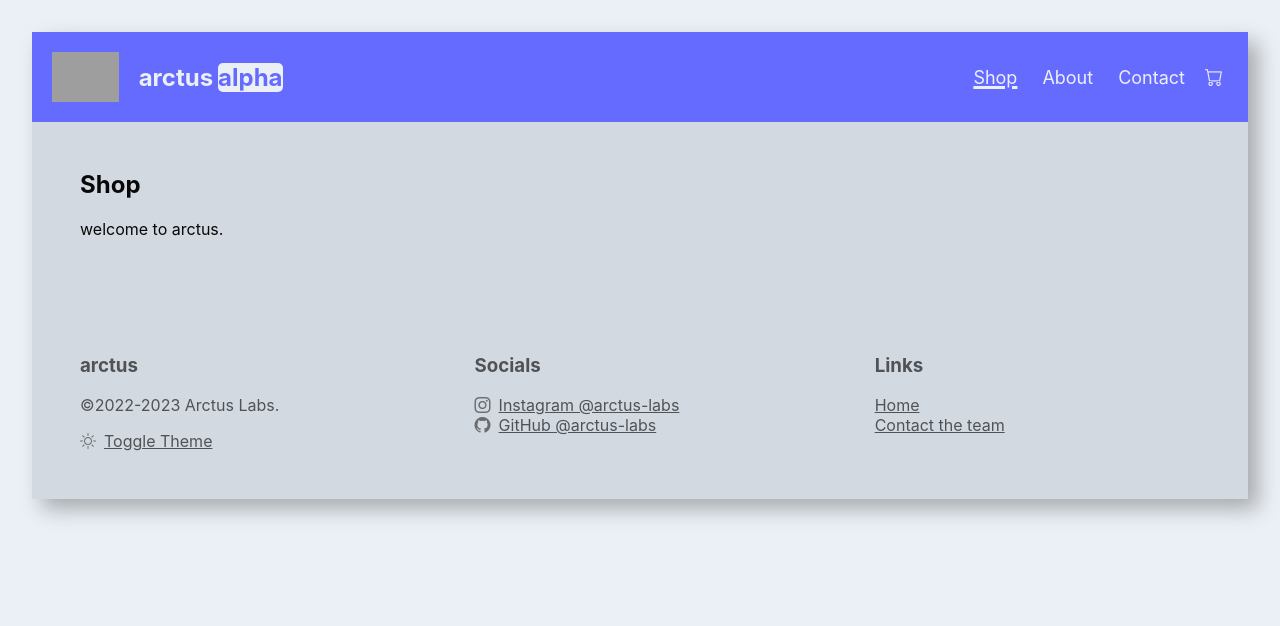
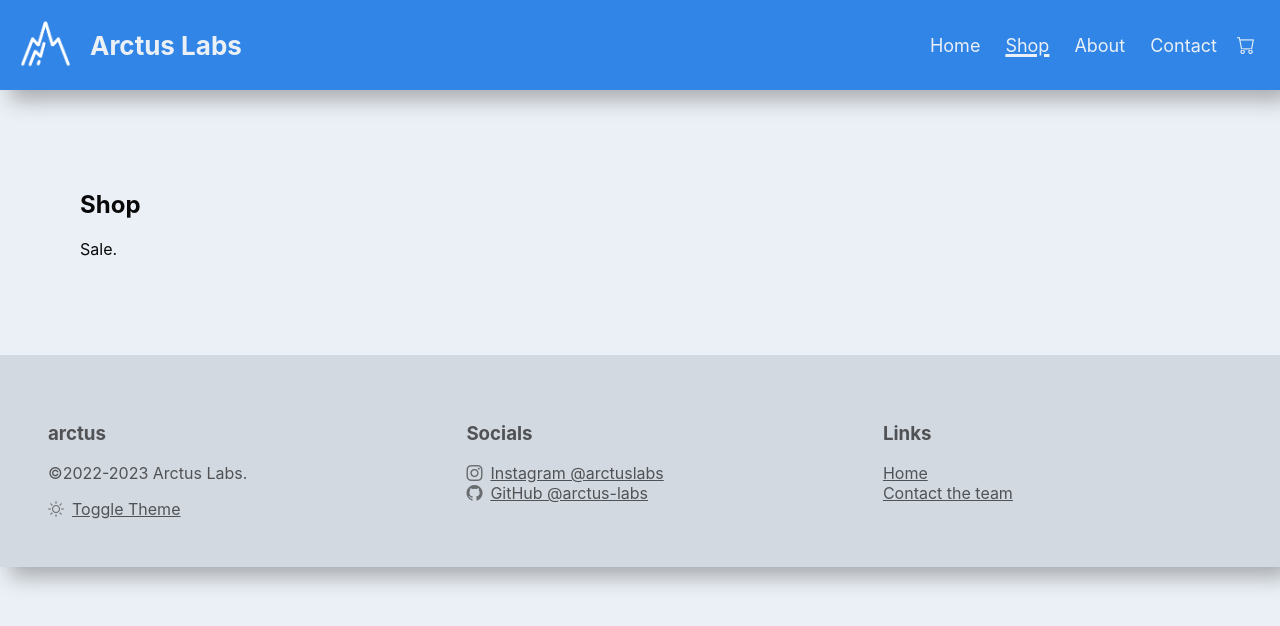
Before and after one commit to arctus-labs/shop, a Flask app: page /shop in a window 1280 px wide. Shown: the top 626 px of the page. Run offline with Flask 2, Linux system fonts and the light colour scheme; some web fonts are replaced; grey boxes are pictures that could not be loaded.

Commit message:
Improved design and fixed flickering screen when using dark mode
Co-authored-by: kelloqdan <kelloqdan@users.noreply.github.com>

```diff
--- a/arctus/app.py
+++ b/arctus/app.py
@@ -21,12 +21,12 @@ def injector():
     )
 
 @app.route('/')
-def index():
-    return flask.redirect('/shop')
+def home():
+    return flask.render_template('home.html', title='Home')
 
 @app.route('/shop')
 def shop():
-    return flask.render_template('home.html', title='Shop')
+    return flask.render_template('shop.html', title='Shop')
 
 @app.route('/about')
 def about():
--- a/arctus/config/nav.json
+++ b/arctus/config/nav.json
@@ -1,4 +1,8 @@
 [
+    {
+        "target": "/",
+        "title": "Home"
+    },
     {
         "target": "/shop",
         "title": "Shop"
--- a/arctus/config/socials.json
+++ b/arctus/config/socials.json
@@ -2,8 +2,8 @@
     {
         "platform": "Instagram",
         "icon": "instagram",
-        "url": "https://instagram.com/arctus-labs",
-        "tag": "@arctus-labs"
+        "url": "https://instagram.com/arctuslabs",
+        "tag": "@arctuslabs"
     },
     {
         "platform": "GitHub",
--- a/arctus/static/css/_vars.sass
+++ b/arctus/static/css/_vars.sass
@@ -4,7 +4,8 @@ $blacksmoke: #1c1b1e
 $white: #ebf0f6
 $whitesmoke: #d3d9e0
 
-$blue: #666bff
+$blue: #62b5e5
+$blue-strong: #3185e6
 
 $glow: #ffffff5d
 $shadow: #0000004a
--- a/arctus/static/css/arktis.css
+++ b/arctus/static/css/arktis.css
@@ -1,5 +1,5 @@
 html {
-  background: var(--bg);
+  background: none;
 }
 html * {
   color: var(--fg);
@@ -8,22 +8,22 @@ html * {
 }
 
 body {
-  background: var(--bg-light);
-  margin: 2rem;
+  margin: 0;
+  background: var(--bg);
   box-shadow: 10px 10px 20px var(--shadow);
 }
 
-@media (max-width: 1000px) {
-  body {
-    margin: 0;
-  }
-}
 header {
+  top: 0;
+  left: 0;
+  padding: 20px;
+  position: -webkit-sticky;
+  position: sticky;
   display: flex;
   align-items: center;
   justify-content: space-between;
-  padding: 20px;
   background: var(--accent);
+  box-shadow: 10px 10px 20px var(--shadow);
 }
 header * {
   color: #ebf0f6;
@@ -37,7 +37,7 @@ header .brand img {
   margin-right: 20px;
 }
 header .brand h1 {
-  font-size: 24px;
+  font-size: 26px;
   font-weight: bold;
   margin: 0;
 }
@@ -63,7 +63,7 @@ header .links .bi {
 }
 
 main {
-  margin: 3rem;
+  padding: 5rem;
 }
 
 footer {
@@ -77,21 +77,6 @@ footer * {
 }
 footer i {
   margin-right: 0.5rem;
-}
-@media (max-width: 700px) {
-  header h1 {
-    display: none;
-  }
-  footer {
-    text-align: center;
-    display: block;
-  }
-  body {
-    box-shadow: none;
-  }
-  html {
-    background: var(--bg-light);
-  }
 }
 a {
   text-decoration: none;
--- a/arctus/static/css/arktis.sass
+++ b/arctus/static/css/arktis.sass
@@ -6,26 +6,29 @@ html
         font-family: 'Inter'
         transition: 0.2s
 
-    background: var(--bg)
+    background: none
 
 body
-    background: var(--bg-light)
-    margin: 2rem
+    margin: 0
+
+    background: var(--bg)
     box-shadow: 10px 10px 20px var(--shadow)
 
-@media (max-width: 1000px)
-    body
-        margin: 0
+header
+    top: 0
+    left: 0
+    // width: 100%
+    padding: 20px
+    position: sticky
 
-header
     display: flex
     align-items: center
     justify-content: space-between
-    padding: 20px
 
     *
         color: $white
     background: var(--accent)
+    box-shadow: 10px 10px 20px var(--shadow)
 
     .brand
         display: flex
@@ -36,7 +39,7 @@ header
             margin-right: 20px
 
         h1
-            font-size: 24px
+            font-size: 26px
             font-weight: bold
             margin: 0
 
@@ -61,7 +64,7 @@ header
             margin-right: 5px
 
 main
-    margin: 3rem
+    padding: 5rem
 
 footer
     padding: 3rem
@@ -80,24 +83,6 @@ footer
     section
         // margin-left: 2rem
 
-@media (max-width: 700px)
-    header
-        h1
-            display: none
-
-    footer
-        // position: absolute
-        // bottom: 1rem
-
-        text-align: center
-        display: block
-
-    body
-        box-shadow: none
-
-    html
-        background: var(--bg-light)
-
 a
     text-decoration: none
 
--- /dev/null
+++ b/arctus/static/css/responsive.css
@@ -0,0 +1,15 @@
+@media (max-width: 700px) {
+  header h1 {
+    display: none;
+  }
+  footer {
+    text-align: center;
+    display: block;
+  }
+  body {
+    box-shadow: none;
+  }
+  html {
+    background: var(--bg-light);
+  }
+}/*# sourceMappingURL=responsive.css.map */
--- /dev/null
+++ b/arctus/static/css/responsive.sass
@@ -0,0 +1,17 @@
+@media (max-width: 700px)
+    header
+        h1
+            display: none
+
+    footer
+        // position: absolute
+        // bottom: 1rem
+
+        text-align: center
+        display: block
+
+    body
+        box-shadow: none
+
+    html
+        background: var(--bg-light)
--- a/arctus/static/css/theme.css
+++ b/arctus/static/css/theme.css
@@ -5,14 +5,14 @@
 
 html.dark {
   --fg: #ebf0f6;
-  --accent: #666bff;
+  --accent: #3185e6;
   --bg: #080808;
   --bg-light: #1c1b1e;
 }
 
 html.light {
   --fg: #080808;
-  --accent: #666bff;
+  --accent: #3185e6;
   --bg: #ebf0f6;
   --bg-light: #d3d9e0;
 }/*# sourceMappingURL=theme.css.map */
--- a/arctus/static/css/theme.sass
+++ b/arctus/static/css/theme.sass
@@ -7,7 +7,7 @@
 html.dark
     --fg: #{$white}
 
-    --accent: #{$blue}
+    --accent: #{$blue-strong}
 
     --bg: #{$black}
     --bg-light: #{$blacksmoke}
@@ -15,7 +15,7 @@ html.dark
 html.light
     --fg: #{$black}
 
-    --accent: #{$blue}
+    --accent: #{$blue-strong}
 
     --bg: #{$white}
     --bg-light: #{$whitesmoke}
--- a/arctus/static/js/arktis.js
+++ b/arctus/static/js/arktis.js
@@ -1,18 +1,25 @@
 var htmlTag = document.getElementsByTagName('html')[0]
 var themeTogglerIcon = document.getElementById('themeTogglerIcon');
 
-if (window.matchMedia && window.matchMedia('(prefers-color-scheme: dark)').matches) {
-    htmlTag.className = 'dark';
-    themeTogglerIcon.className = 'bi bi-moon';
-} else {
-    htmlTag.className = 'light';
-    themeTogglerIcon.className = 'bi bi-sun';
-}
+// if (window.matchMedia && window.matchMedia('(prefers-color-scheme: dark)').matches) {
+//     htmlTag.className = 'dark';
+//     themeTogglerIcon.className = 'bi bi-moon';
+// } else {
+//     htmlTag.className = 'light';
+//     themeTogglerIcon.className = 'bi bi-sun';
+// }
 
 if (getCookie('theme') == 'light') {
     htmlTag.className = 'light';
     themeTogglerIcon.className = 'bi bi-sun';
 }
+
+if (getCookie('theme') == 'dark') {
+    htmlTag.className = 'dark';
+    themeTogglerIcon.className = 'bi bi-moon';
+}
+
+
 
 if (htmlTag.contains('dark')) {
     setCookie('theme', 'dark');
--- a/arctus/templates/components/end.html
+++ b/arctus/templates/components/end.html
@@ -1,6 +1,3 @@
 {% include 'components/footer.html' %}
 </body>
 </html>
-
-<script src="/static/js/cookie.js"></script>
-<script src="/static/js/arktis.js"></script>
--- a/arctus/templates/components/header.html
+++ b/arctus/templates/components/header.html
@@ -1,8 +1,8 @@
 <header>
     <a href="/">
         <div class="brand">
-            <img src="/static/media/arctus-transparent.png">
-            <h1>arctus<mark>alpha</mark></h1>
+            <img src="/static/assets/arctus-icon.png">
+            <h1>Arctus Labs</h1>
         </div>
     </a>
 
--- a/arctus/templates/components/top.html
+++ b/arctus/templates/components/top.html
@@ -4,13 +4,18 @@
     <meta charset="UTF-8">
     <meta http-equiv="X-UA-Compatible" content="IE=edge">
     <meta name="viewport" content="width=device-width, initial-scale=1.0">
+    <link rel="shortcut icon" href="/static/assets/arctus-icon.png" type="image/x-icon">
 
     <link rel="stylesheet" href="/static/css/arktis.css">
     <link rel="stylesheet" href="/static/css/theme.css">
-    <link rel="shortcut icon" href="/static/media/arctus-logo-tp.png" type="image/x-icon">
+    <link rel="stylesheet" href="/static/css/responsive.css">
+
 
     <link rel="stylesheet" href="https://rsms.me/inter/inter.css">
     <link rel="stylesheet" href="https://cdn.jsdelivr.net/npm/bootstrap-icons@1.10.3/font/bootstrap-icons.css">
+
+    <script src="/static/js/cookie.js"></script>
+    <script src="/static/js/arktis.js"></script>
 
     <title>{{ title }} | Arctus</title>
 </head>
--- a/arctus/templates/home.html
+++ b/arctus/templates/shop.html
@@ -2,7 +2,7 @@
 
 <main>
     <h2>Shop</h2>
-    <p>welcome to arctus.</p>
+    <p>Sale.</p>
 </main>
 
 {% include 'components/end.html' %}
```
Also changed, not shown: arctus/static/assets/arctus-icon.png (added), 2 other files.
